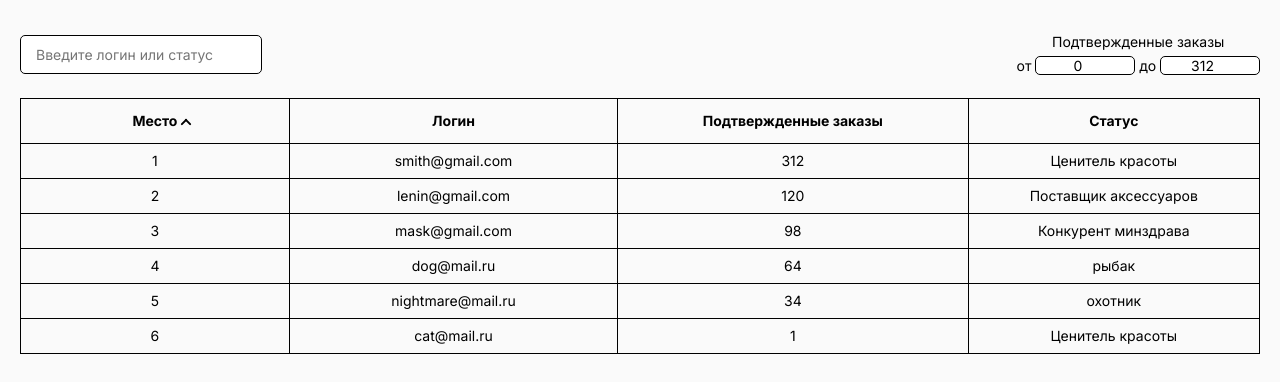
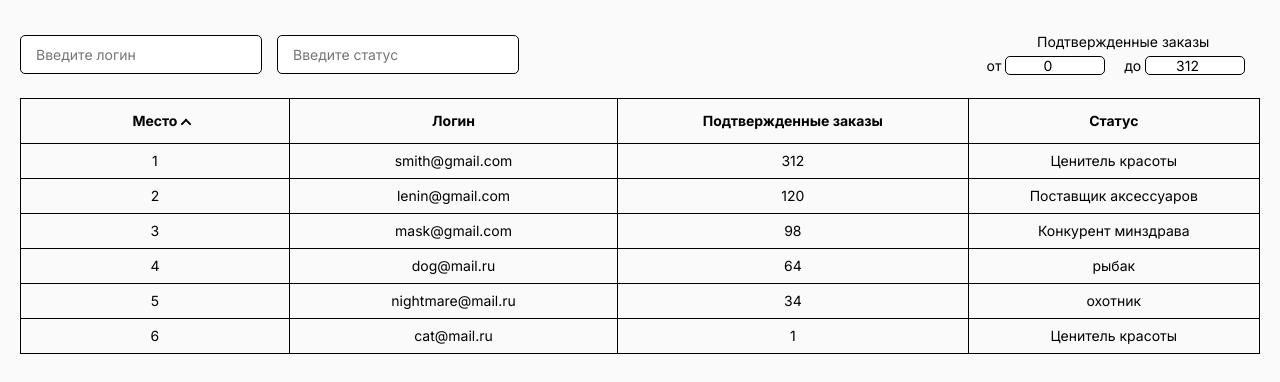
Before and after one commit to GadMinz/tl-group-test, a Vue app: page / in a window 1280 px wide. Shown: the top 382 px of the page. Built offline with nearby package versions, Linux system fonts and the light colour scheme.

Commit message:
Split search login and status

```diff
--- a/src/assets/scss/main.scss
+++ b/src/assets/scss/main.scss
@@ -25,7 +25,9 @@ body {
   display: flex;
   justify-content: space-between;
   align-items: center;
-
+  input {
+    margin-right: 15px;
+  }
   &_interval {
     text-align: center;
 
--- a/src/store/index.ts
+++ b/src/store/index.ts
@@ -1,4 +1,4 @@
-import { createStore } from "vuex";
+import {createLogger, createStore} from "vuex";
 import users from "@/store/modules/users";
 import type { IUsersState } from "@/store/modules/users";
 
@@ -10,4 +10,5 @@ export const store = createStore({
   modules: {
     users,
   },
+  plugins: [createLogger()]
 });
--- a/src/store/modules/users.ts
+++ b/src/store/modules/users.ts
@@ -1,4 +1,4 @@
-import type { IUser, TInterval, TSort } from "@/types";
+import type { IUser, TInterval, TSearch, TSort } from "@/types";
 import type { ActionContext } from "vuex";
 import type { IRootState } from "@/store";
 
@@ -6,7 +6,7 @@ export interface IUsersState {
   all: IUser[];
   sort: TSort;
   interval: TInterval;
-  search: string;
+  search: TSearch;
 }
 
 // initial state
@@ -42,7 +42,10 @@ const state: IUsersState = {
     start: 0,
     end: Number.POSITIVE_INFINITY,
   },
-  search: "",
+  search: {
+    login: "",
+    status: "",
+  },
 };
 
 // getters
@@ -65,8 +68,8 @@ const getters = {
       })
       .filter(
         (user) =>
-          user.login.toLowerCase().includes(state.search) ||
-          user.status.toLowerCase().includes(state.search)
+          user.login.toLowerCase().includes(state.search.login) &&
+          user.status.toLowerCase().includes(state.search.status)
       )
       .filter(
         (user) =>
@@ -106,7 +109,7 @@ const mutations = {
   setSort(state: IUsersState, payload: TSort) {
     state.sort = payload;
   },
-  setSearch(state: IUsersState, payload: string) {
+  setSearch(state: IUsersState, payload: TSearch) {
     state.search = payload;
   },
   setInterval(state: IUsersState, payload: TInterval) {
--- a/src/types.ts
+++ b/src/types.ts
@@ -14,3 +14,5 @@ export type TInterval = {
   start: number;
   end: number;
 };
+
+export type TSearch = Omit<IUser, "place" | "orders">;
--- a/src/views/HomeView.vue
+++ b/src/views/HomeView.vue
@@ -15,7 +15,10 @@ const users = computed(() => store.getters["users/sortedUsers"]);
 
 const router = useRouter();
 const route = useRoute();
-const searchInput = ref("");
+const searchInput = ref({
+  login: "",
+  status: "",
+});
 const maxOrders = users.value.reduce(
   (max: number, user: IUser) => (max < user.orders ? user.orders : max),
   0
@@ -32,9 +35,11 @@ onMounted(() => {
       reversed: query.reversed === "true",
     });
   }
-  if (query.search || query.search === "") {
-    store.dispatch("users/setSearch", query.search);
-    searchInput.value = query.search as string;
+  if (query.search) {
+    const search = JSON.parse(query.search as string);
+    store.dispatch("users/setSearch", search);
+    searchInput.value.login = search.login;
+    searchInput.value.status = search.status;
   }
   if (query.interval) {
     const [start, end] = (query.interval as string).split(",");
@@ -46,9 +51,15 @@ onMounted(() => {
     });
   }
 });
-watch(searchInput, () => {
+watch(searchInput.value, () => {
   router.replace({
-    query: { ...route.query, search: searchInput.value },
+    query: {
+      ...route.query,
+      search: JSON.stringify({
+        login: searchInput.value.login.toLowerCase(),
+        status: searchInput.value.status.toLowerCase(),
+      }),
+    },
   });
 });
 watch(intervalInput.value, () => {
@@ -69,8 +80,9 @@ watch(route, () => {
       reversed: query.reversed === "true",
     });
   }
-  if (query.search || query.search === "") {
-    store.dispatch("users/setSearch", query.search);
+  if (query.search) {
+    const search = JSON.parse(query.search as string);
+    store.dispatch("users/setSearch", search);
   }
   if (query.interval) {
     const [start, end] = (query.interval as string).split(",");
@@ -93,12 +105,20 @@ const setSortQuery = (sortQuery: string) => {
 <template>
   <main>
     <div class="tools">
-      <input
-        type="text"
-        placeholder="Введите логин или статус"
-        class="base-input"
-        v-model="searchInput"
-      />
+      <div class="tools_search">
+        <input
+          type="text"
+          placeholder="Введите логин"
+          class="base-input"
+          v-model="searchInput.login"
+        />
+        <input
+          type="text"
+          placeholder="Введите статус"
+          class="base-input"
+          v-model="searchInput.status"
+        />
+      </div>
       <div class="tools_interval">
         <p>Подтвержденные заказы</p>
         <div>
```
